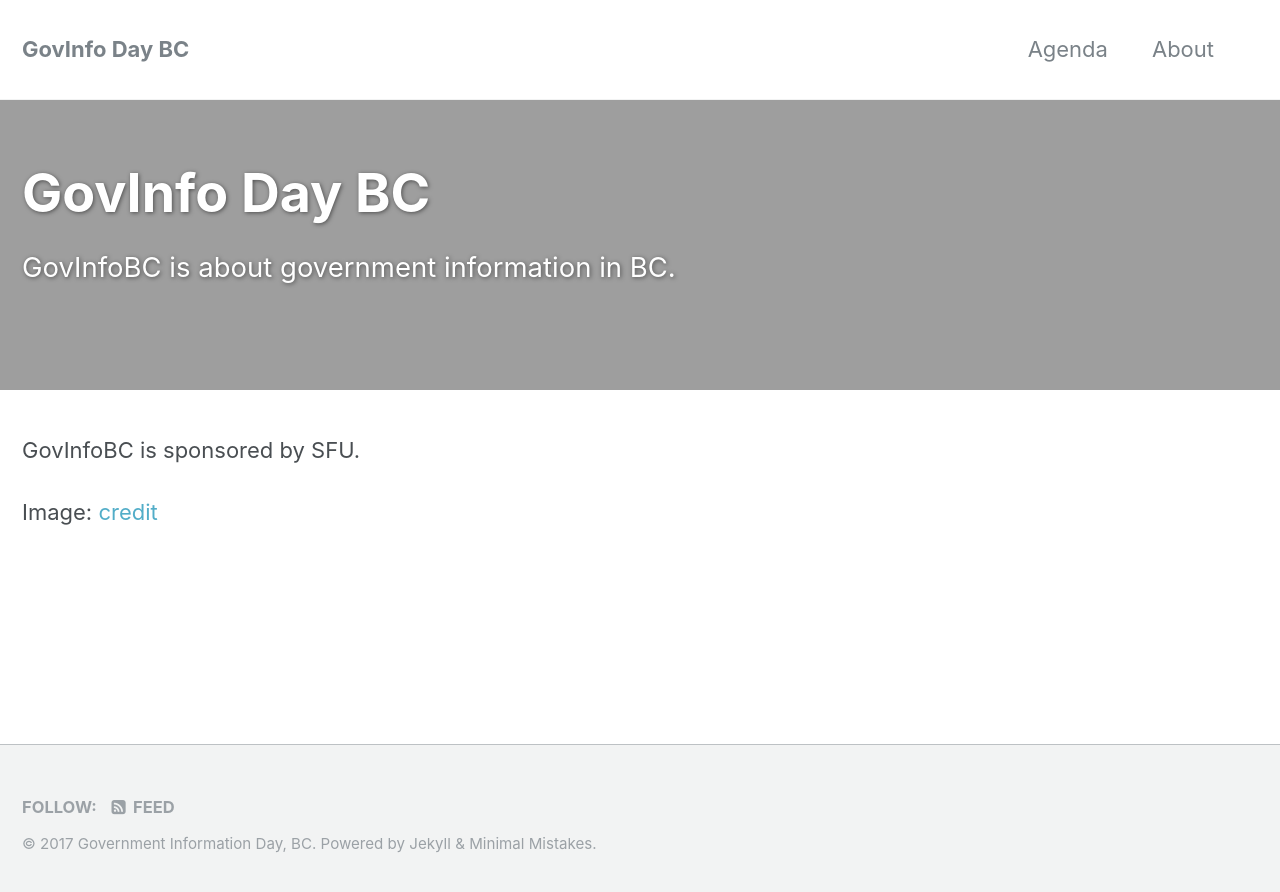
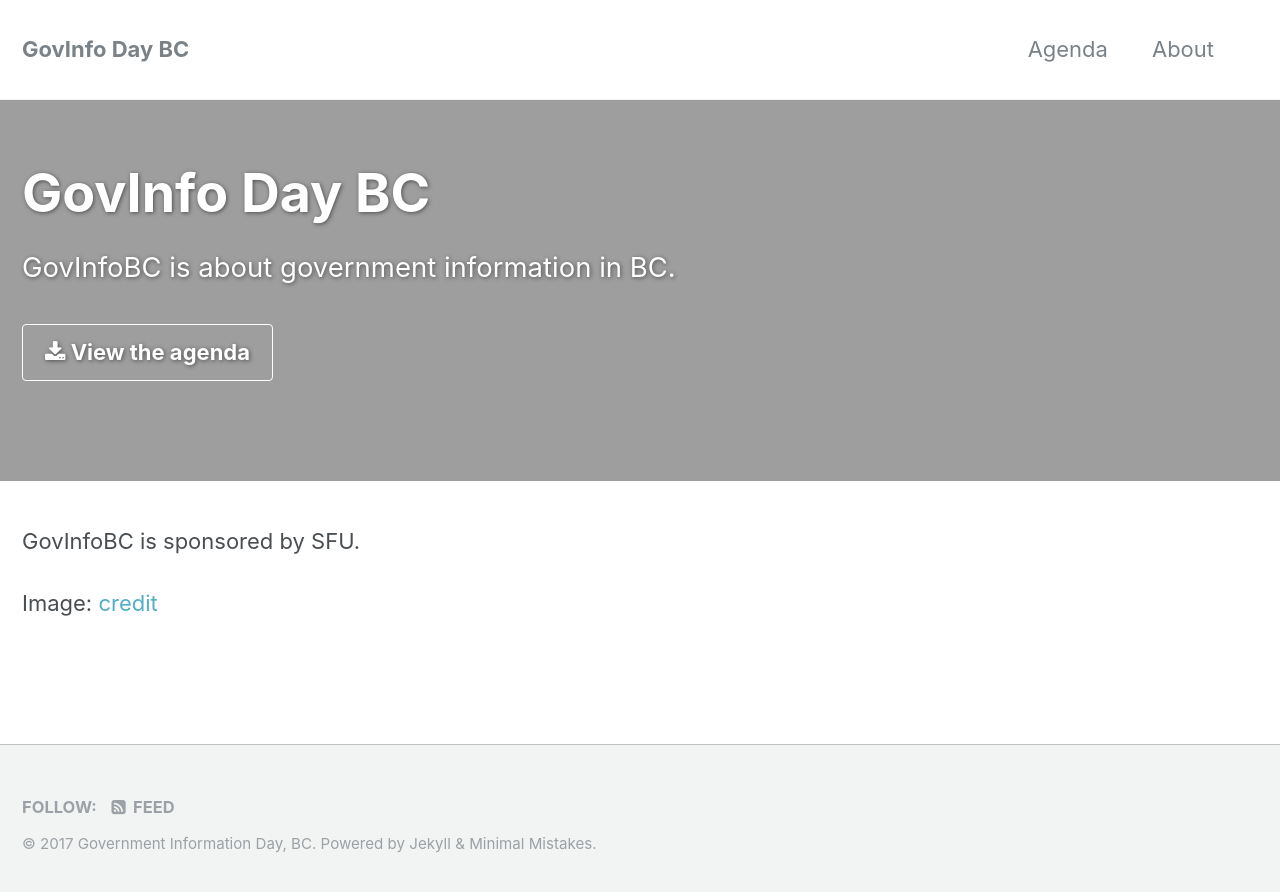
Before and after one commit to GovInfoBC/GovInfoBC.github.io, a Jekyll site: the page built from _pages/home.md, in a window 1280 px wide. Shown: the top 892 px of the page. Built offline with Jekyll 4.4.1, drawn with Linux system fonts in a browser that asks for light colours.

Commit message:
Added button

```diff
--- a/_pages/home.md
+++ b/_pages/home.md
@@ -3,6 +3,8 @@ layout: splash
 permalink: /
 header:
   overlay_image: /assets/images/legislature.jpg
+  cta_label: "<i class='fa fa-download'></i> View the agenda"
+  cta_url: "/agenda/"
 excerpt: 'GovInfoBC is about government information in BC.'
 
 ---
```
